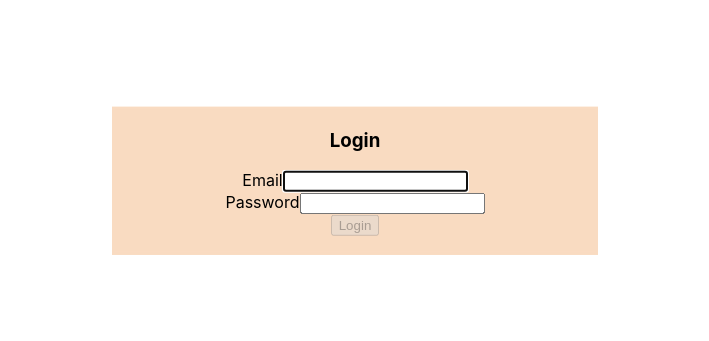
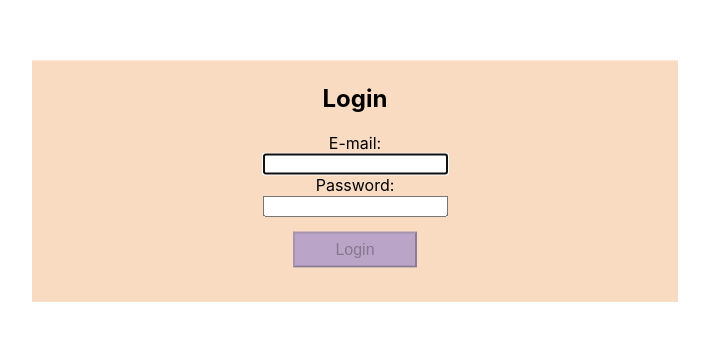
Before and after one commit to erinleecrocker/link-dyscovery, a React (Create React App) app in the folder client/: page /login in a window 1280 px wide. Shown: the part 219-560 px from the top of the page, without its empty margins (285-994 px from the left). Built offline with nearby package versions, Linux system fonts and the light colour scheme.

Commit message:
created a form component to style the bootstrap formgroup, formcontrol, and formlabel

```diff
--- /dev/null
+++ b/client/src/components/Form/Form.jsx
@@ -0,0 +1,23 @@
+import React from "react";
+import "./Form.css";
+
+export function FormGroup(props) {
+    return(
+  <div className="form-group row">{props.children}</div>);
+}
+
+export function FormLabel(props) {
+    return(
+  <label for="staticEmail" className="col-sm-2 col-form-label">
+    {props.children}
+  </label>);
+}
+
+export function FormControl(props) {
+    return(
+  <div className="col-sm-10">
+    <input
+      {...props}
+    />
+  </div>);
+}
--- a/client/src/components/LoginCard/Login.css
+++ b/client/src/components/LoginCard/Login.css
@@ -1,5 +1,5 @@
 .card{
-    width: 30rem;
+    width: 40rem;
     border: solid #F9DBC1;
     background-color: #F9DBC1;
     text-align: center;
--- a/client/src/components/LoginCard/LoginCard.jsx
+++ b/client/src/components/LoginCard/LoginCard.jsx
@@ -7,7 +7,7 @@ function LoginCard(props) {
     <div className="container">
       <div className="card">
         <div className="card-body">
-          <h3 className="card-title">Login</h3>
+          <h2 className="card-title">Login</h2>
           <p className="card-text">{props.children}</p>
         </div>
       </div>
--- a/client/src/components/Submit Button/SubmitButton.css
+++ b/client/src/components/Submit Button/SubmitButton.css
@@ -0,0 +1,9 @@
+.btn-submit{
+    background-color: #BAA4C7;
+    margin: 15px;
+    padding: 7px 40px;
+    text-align: center;
+    text-decoration: none;
+    display: inline-block;
+    font-size: 16px;
+}
--- a/client/src/pages/Login.js
+++ b/client/src/pages/Login.js
@@ -1,6 +1,7 @@
 import React, { useState } from "react";
-import { Button, FormGroup, FormControl, FormLabel } from "react-bootstrap";
+import { FormGroup, FormControl, FormLabel } from "../components/Form/Form";
 import LoginCard from "../components/LoginCard/LoginCard"
+import SubmitButton from "../components/Submit Button/SubmitButton"
 // import "./Login.css";
 
 export default function Login() {
@@ -20,7 +21,7 @@ export default function Login() {
       <div className="Login">
         <form onSubmit={handleSubmit}>
           <FormGroup controlId="email" bsSize="large">
-            <FormLabel>Email</FormLabel>
+            <FormLabel>E-mail: </FormLabel>
             <FormControl
               autoFocus
               type="email"
@@ -29,16 +30,16 @@ export default function Login() {
             />
           </FormGroup>
           <FormGroup controlId="password" bsSize="large">
-            <FormLabel>Password</FormLabel>
+            <FormLabel>Password: </FormLabel>
             <FormControl
               value={password}
               onChange={e => setPassword(e.target.value)}
               type="password"
             />
           </FormGroup>
-          <Button block bsSize="large" disabled={!validateForm()} type="submit">
+          <SubmitButton  disabled={!validateForm()} type="submit">
             Login
-          </Button>
+          </SubmitButton>
         </form>
       </div>
       </LoginCard>
```
Also changed, not shown: client/src/components/Form/Form.css (added).
